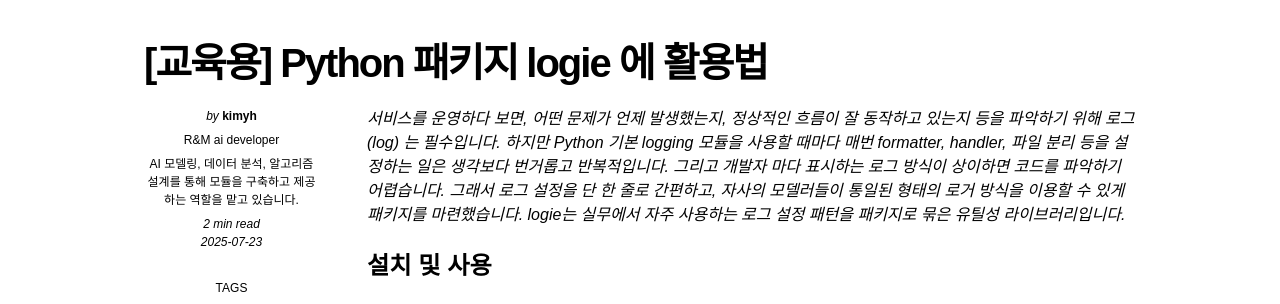
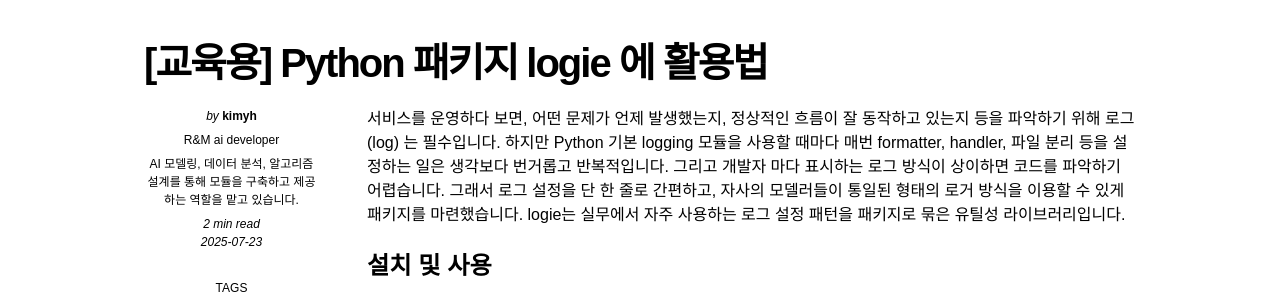
Before and after one commit to aitheimc/aitheimc.github.io, a Jekyll site: the page built from _posts/2025-07-29-logie 패키지 활용.markdown, in a window 1280 px wide. Shown: the part 140-444 px from the top of the page. Built offline with Jekyll 4.4.1, drawn with Linux system fonts in a browser that asks for light colours; nearby versions of some CDN libraries.

```diff
--- a/_posts/2025-07-29-logie 패키지 활용.markdown
+++ b/_posts/2025-07-29-logie 패키지 활용.markdown
@@ -9,7 +9,7 @@ tags:
     - markdown
     - rule
 ---
-*서비스를 운영하다 보면, 어떤 문제가 언제 발생했는지, 정상적인 흐름이 잘 동작하고 있는지 등을 파악하기 위해 로그(log) 는 필수입니다. 하지만 Python 기본 logging 모듈을 사용할 때마다 매번 formatter, handler, 파일 분리 등을 설정하는 일은 생각보다 번거롭고 반복적입니다. 그리고 개발자 마다 표시하는 로그 방식이 상이하면 코드를 파악하기 어렵습니다. 그래서 로그 설정을 단 한 줄로 간편하고, 자사의 모델러들이 통일된 형태의 로거 방식을 이용할 수 있게  패키지를 마련했습니다. logie는 실무에서 자주 사용하는 로그 설정 패턴을 패키지로 묶은 유틸성 라이브러리입니다.*
+서비스를 운영하다 보면, 어떤 문제가 언제 발생했는지, 정상적인 흐름이 잘 동작하고 있는지 등을 파악하기 위해 로그(log) 는 필수입니다. 하지만 Python 기본 logging 모듈을 사용할 때마다 매번 formatter, handler, 파일 분리 등을 설정하는 일은 생각보다 번거롭고 반복적입니다. 그리고 개발자 마다 표시하는 로그 방식이 상이하면 코드를 파악하기 어렵습니다. 그래서 로그 설정을 단 한 줄로 간편하고, 자사의 모델러들이 통일된 형태의 로거 방식을 이용할 수 있게  패키지를 마련했습니다. logie는 실무에서 자주 사용하는 로그 설정 패턴을 패키지로 묶은 유틸성 라이브러리입니다.
 <!--more-->
 
 ## 설치 및 사용
```
